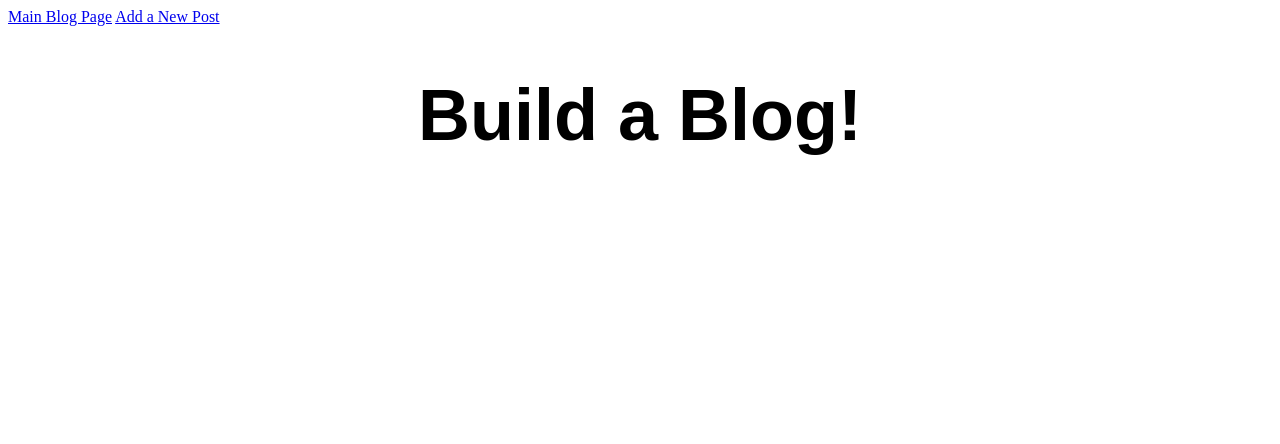
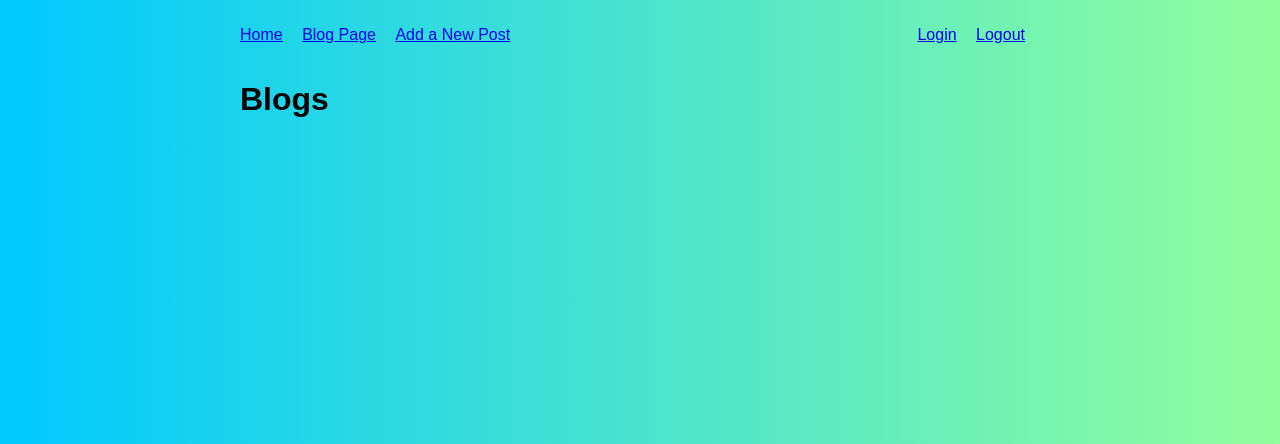
Before and after one commit to matt-mcclelland/blogz, a Flask app: page /blog in a window 1280 px wide. Shown: the top 444 px of the page. Run offline with Flask 2, Linux system fonts and the light colour scheme; data that the repository does not hold is empty.

Commit message:
Assignment complete - no bonus missions

```diff
--- a/main.py
+++ b/main.py
@@ -3,25 +3,99 @@ from flask_sqlalchemy import SQLAlchemy
 
 app = Flask(__name__)
 app.config['DEBUG'] = True
-app.config['SQLALCHEMY_DATABASE_URI'] = 'mysql+pymysql://build-a-blog:hello@localhost:8889/build-a-blog'
+app.config['SQLALCHEMY_DATABASE_URI'] = 'mysql+pymysql://blogz:hello@localhost:8889/blogz'
 app.config['SQLALCHEMY_ECHO'] = True
 db = SQLAlchemy(app)
+app.secret_key = 'blahfartblah1271'
+
 
 class Blog(db.Model):
 
     id = db.Column(db.Integer, primary_key=True)
     title = db.Column(db.String(120))
     body = db.Column(db.Text)
+    owner_id = db.Column(db.Integer, db.ForeignKey('user.id'))
 
-    def __init__(self, title, body):
+    def __init__(self, title, body, owner):
         self.title = title
         self.body = body
+        self.owner = owner
+
+class User(db.Model):
+    id = db.Column(db.Integer, primary_key=True)
+    username = db.Column(db.String(26))
+    password = db.Column(db.String(50))
+    blogs = db.relationship('Blog', backref='owner')
+
+    def __init__(self, username, password):
+        self.username = username
+        self.password = password
+
+@app.before_request
+def require_login():
+    allowed_routes = ['login', 'signup', 'blog', 'index', '/static/styles/main.css']
+    if request.endpoint not in allowed_routes and 'username' not in session:
+        return redirect('/login')
+
+@app.route('/login', methods=['POST', 'GET'])
+def login():
+    if request.method == 'POST':
+        username = request.form['username']
+        password = request.form['password']
+        user = User.query.filter_by(username=username).first()
+        if user and user.password == password:
+            session['username'] = username
+            flash('Logged in')
+            return redirect('/newpost')
+        elif user and user.password != password:
+            flash('Invalid password', 'error')
+            return redirect('/login')
+        elif not user:
+            flash('Username does not exist', 'error')
+            return redirect('/login')
+    else:
+        return render_template('login.html')
+
+
+@app.route('/signup', methods=['POST', 'GET'])
+def signup():
+    if request.method == 'POST':
+        username = request.form['username']
+        password = request.form['password']
+        verify = request.form['verify']
+        existing_user = User.query.filter_by(username=username).first()
+        if not username or not password or not verify:
+            flash('One or more fields are empty', 'error')
+            return redirect('/signup')
+        elif len(password) < 3 or len(username) < 3:
+            flash('Usernames and passwords must at least 3 characters long', 'error')
+            return redirect('/signup')
+        elif existing_user:
+            flash('Username already exists', 'error')
+            return redirect('/signup')
+        elif password != verify:
+            flash('Passwords do not match', 'error')
+            return redirect('/signup')
+        else:
+            new_user = User(username, password)
+            db.session.add(new_user)
+            db.session.commit()
+            session['username'] = username
+            return redirect('/newpost')
+
+
+
+    else:
+        return render_template('signup.html')
+
+
 
 @app.route('/newpost', methods=['POST', 'GET'])
 def newpost():
     if request.method == 'POST':
         blog_title = request.form['title']
         blog_body = request.form['body']
+        owner = User.query.filter_by(username=session['username']).first()
 
         title_error = ''
         body_error = ''
@@ -33,12 +107,13 @@ def newpost():
             body_error = "Please enter a blog post dummy!"
             return render_template('newpost.html', blog_title=blog_title, body_error=body_error)
         else:
-            new_blog_post = Blog(blog_title, blog_body)
+
+            new_blog_post = Blog(blog_title, blog_body, owner)
             db.session.add(new_blog_post)
             db.session.commit()
             blog_id = new_blog_post.id
             blog = Blog.query.filter_by(id = blog_id).first()
-            return render_template('singlepost.html', title='Build a Blog', blog=blog)
+            return render_template('singlepost.html', title='Newpost | Blogz', blog=blog)
     return render_template('newpost.html', title="Post New Blog")
 
 
@@ -47,13 +122,25 @@ def blog():
     if request.args.get('id'):
         blog_id = request.args.get('id')
         blog = Blog.query.filter_by(id = blog_id).first()
-        return render_template('singlepost.html', title='Build a Blog', blog=blog)
+        return render_template('singlepost.html', title='Blogs | Blogz', blog=blog)
+    if request.args.get('user'):
+        user_id= request.args.get('user')
+        user = User.query.get(user_id)
+        blogs = Blog.query.filter_by(owner=user).all()
+        return render_template('blog.html', title='Blogs | Blogz', blogs=blogs)
     blogs = Blog.query.all()
-    return render_template('blog.html', title='Build a Blog', blogs=blogs)
+    users = User.query.all()
+    return render_template('blog.html', title='Blogs | Blogz', blogs=blogs, users=users)
+
+@app.route('/logout')
+def logout():
+    del session['username']
+    return redirect('/blog')
 
 @app.route('/')
 def index():
-    return redirect('/blog')
+    users = User.query.all()
+    return render_template('/index.html', title='Home | Blogz', users=users)
 
 
 
--- /dev/null
+++ b/static/styles/main.css
@@ -0,0 +1,73 @@
+body {
+    font-family: sans-serif;
+    width: 800px;
+    margin: 0 auto;
+    padding: 10px;
+    background: linear-gradient(90deg, #00C9FF 0%, #92FE9D 100%);
+}
+
+
+.error {
+    color: red;
+}
+
+label {
+    display: block;
+    font-size: 20px;
+}
+
+input[type=text],
+input[type=password] {
+    width: 400px;
+    font-size: 20px;
+    padding: 2px;
+}
+
+textarea {
+    width: 400px;
+    height: 200px;
+    font-size: 17px;
+    font-family: monospace;
+}
+
+input[type=submit] {
+    font-size: 24px;
+}
+
+hr {
+    margin: 20px auto;
+}
+
+.post + .post {
+    margin-top: 20px;
+}
+
+.post-title {
+    font-weight: bold;
+    font-size: 20px;
+}
+
+.post-body {
+    margin: 0;
+    font-size: 17px;
+}
+
+.post-author {
+    font-style: italic;
+    font-size: 12px;
+}
+
+nav ul {
+    padding: 0;
+    display: inline-block;
+}
+
+nav ul li {
+    list-style: none;
+    display: inline-block;
+    margin-right: 15px;
+}
+
+nav #user-account {
+    float: right;
+}
--- a/templates/base.html
+++ b/templates/base.html
@@ -1,34 +1,22 @@
 <!DOCTYPE html>
 <html>
-    <head>
-        <title>{{title}}</title>
-        <style>
-                .error {
-                    color: red;
-                    font-size: 1.24rem;
-                    font-style: italic;
-                }
-            </style>
-    </head>
+<head>
+    <title>{{title}}</title>
+    <link rel= "stylesheet" type= "text/css" href= "/static/styles/main.css">
+    <nav>
+        <ul>
+            <li><a href="/">Home</a></li>
+            <li><a href="/blog">Blog Page</a></li>
+            <li><a href="/newpost">Add a New Post</a></li>
+        </ul>
+        <ul id="user-account">
+            <li><a href="/login">Login</a></li>
+            <li><a href="/logout">Logout</a></li>
+        </ul>
+    </nav>
+</head>
     <body>
-
-        <div>
-            <a href="/blog">Main Blog Page</a>
-            <a href="/newpost">Add a New Post</a>
-        </div>
-        <div><h1 style="text-align: center; font-family: Arial, Helvetica, sans-serif; font-size: 4.5rem;">Build a Blog!</h1></div>
-
-        {% with messages = get_flashed_messages() %}
-            <ul>
-            {% for message in messages %}
-                <li>{{message}}</li>
-            {% endfor %}
-            </ul>
-        {% endwith %}
-
         {% block content %}
         {% endblock %}
-
-
     </body>
 </html>
--- a/templates/blog.html
+++ b/templates/blog.html
@@ -3,8 +3,10 @@
 
 
 <div>
+    <h1>Blogs</h1>
     {% for blog in blogs %}
     <a href="/blog?id={{blog.id}}"><h1>{{blog.title}}</h1></a>
+    <p>Written by - <a href="/blog?user={{blog.owner_id}}">{{blog.owner.username}}</a></p>
     <p>{{blog.body}}</p>
     <hr>
     </div>
--- a/templates/singlepost.html
+++ b/templates/singlepost.html
@@ -4,6 +4,7 @@
 
     <div>
         <h2>{{blog.title}}</h2></a>
+        <p>Written by - <a href="/blog?user={{blog.owner_id}}">{{blog.owner.username}}</a></p>
         <p>{{blog.body}}</p>
         <hr/>
     </div>
```
Also changed, not shown: templates/index.html (added, +10 -0 lines), templates/login.html (added, +29 -0 lines), templates/signup.html (added, +34 -0 lines).
